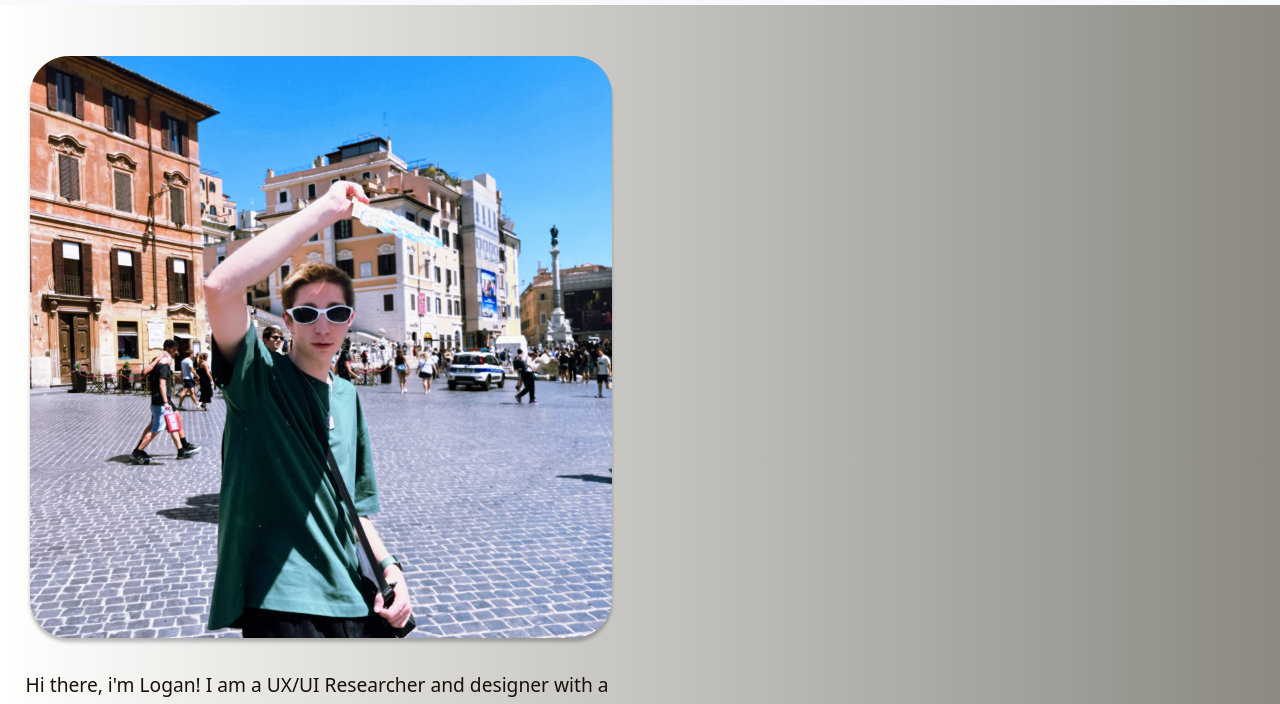
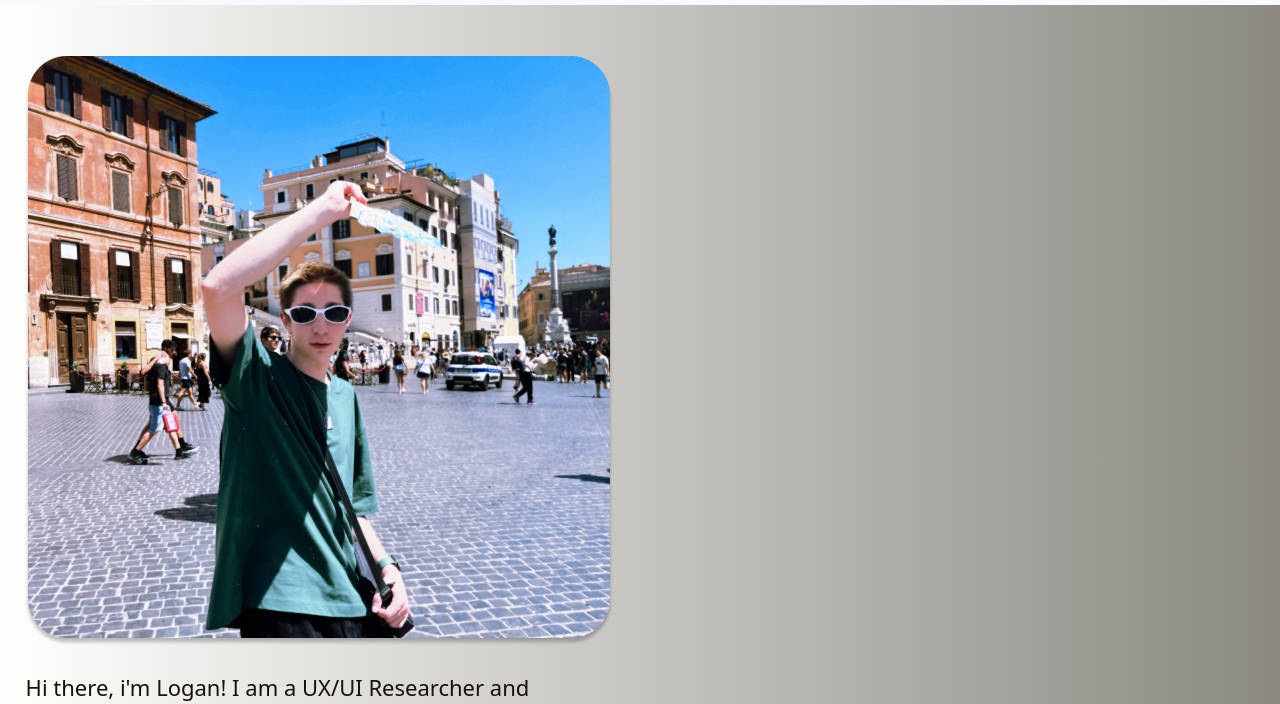
Before and after one commit to logandecaria/loganfinal, a plain HTML site: page index.html in a window 1280 px wide. Shown: the part 51-755 px from the top of the page. Drawn offline with nearby package versions, Linux system fonts and the light colour scheme.

Commit message:
Personal Image Shift

```diff
--- a/style.css
+++ b/style.css
@@ -20,7 +20,7 @@
     float: left;
     width: 50%;
     padding: 2%;
-    font-size: larger;
+    font-size: 22px;
 }
 
 .largep {
@@ -30,7 +30,7 @@
     padding-top: 10px;
 }
 
-.iphonecase{
+/** .iphonecase{
    margin-top: 0px;
    overflow: auto;
    margin: 10px;
@@ -39,7 +39,8 @@
    margin-right: 10%;
    float: right;
    filter: drop-shadow(0px 4px 4px rgba(0, 0, 0, 0.25));
-}
+} **/
+
 
 
 .maincontent{
@@ -63,7 +64,8 @@
     margin-bottom: 25px;
     display: flex;
     flex-direction: column;
-    justify-content: start;
+    justify-content: end;
+    float: right;
 }
 
 .cardLayout {
```
